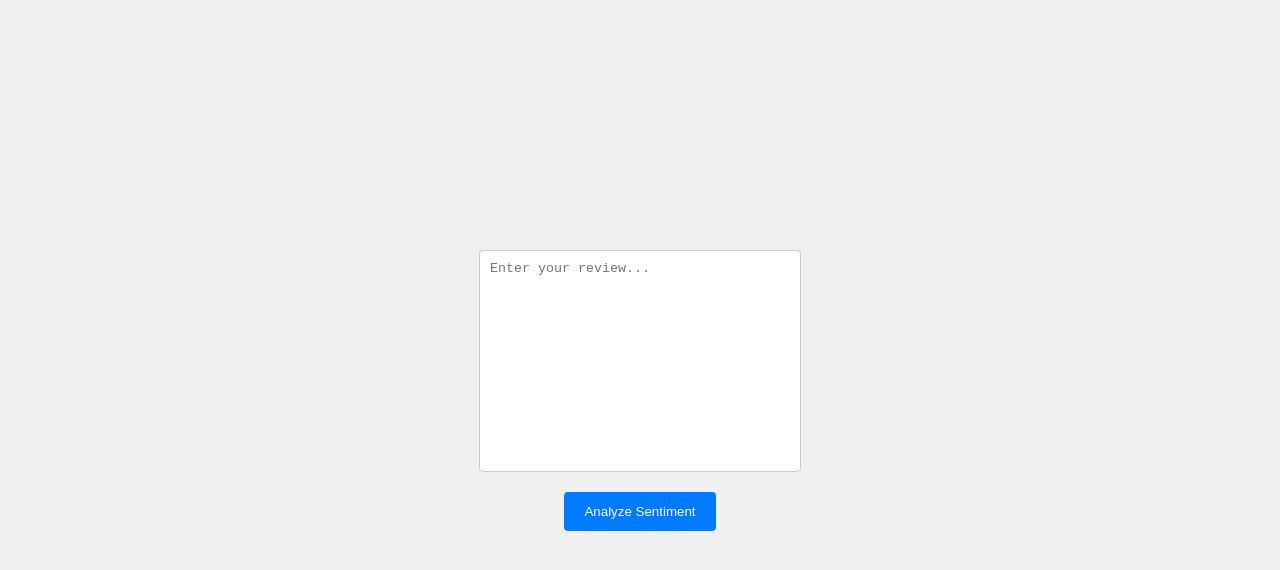
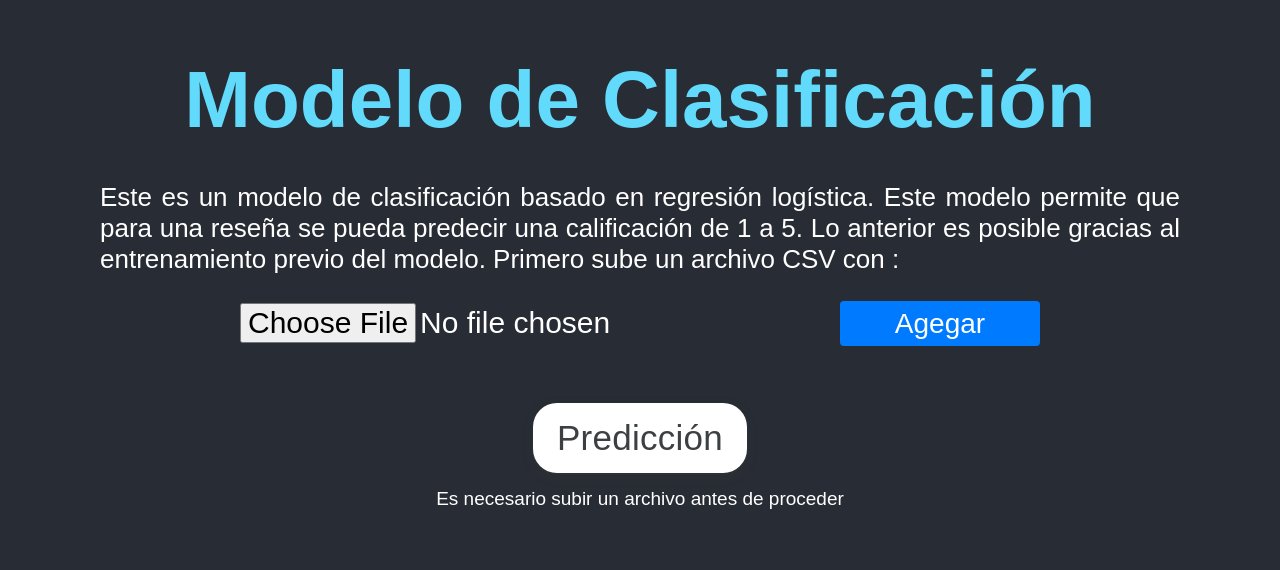
Before and after one commit to Juanchix/Proyecto1-G25-Etapa2, a React (Create React App) app in the folder reviews/: page / in a window 1280 px wide. Shown: the top 570 px of the page. Built offline with nearby package versions, Linux system fonts and the light colour scheme.

Commit message:
Cambios Front

```diff
--- a/reviews/package.json
+++ b/reviews/package.json
@@ -6,8 +6,11 @@
     "@testing-library/jest-dom": "^5.17.0",
     "@testing-library/react": "^13.4.0",
     "@testing-library/user-event": "^13.5.0",
+    "axios": "^1.6.8",
+    "flowbite-react": "^0.9.0",
     "react": "^18.2.0",
     "react-dom": "^18.2.0",
+    "react-router-dom": "^6.22.3",
     "react-scripts": "5.0.1",
     "web-vitals": "^2.1.4"
   },
--- a/reviews/src/App.js
+++ b/reviews/src/App.js
@@ -1,26 +1,19 @@
-import React, { useState } from 'react';
 import './App.css';
+import { BrowserRouter, Routes, Route } from "react-router-dom";
+import Train from './components/Train';
+import Prediction from './components/Prediction';
+
 
 function App() {
-  const [review, setReview] = useState('');
-  const [score, setScore] = useState('');
-
-  const handleSubmit = async () => {
-    // Send the review to the backend for analysis (replace this with actual backend integration)
-    // Here, we're just setting a random score as an example
-    const randomScore = Math.floor(Math.random() * 5) + 1;
-    setScore(randomScore);
-  };
 
   return (
-    <div className="container">
-      <textarea
-        placeholder="Enter your review..."
-        value={review}
-        onChange={(e) => setReview(e.target.value)}
-      ></textarea>
-      <button onClick={handleSubmit}>Analyze Sentiment</button>
-      <div className="result">{score}</div>
+    <div className="Pagina">
+      <BrowserRouter>
+        <Routes>
+          <Route path="/" exact element={<Train />} />
+          <Route path="/predict" element={<Prediction />} />
+        </Routes>
+      </BrowserRouter>
     </div>
   );
 }
--- /dev/null
+++ b/reviews/src/components/Prediction.js
@@ -0,0 +1,24 @@
+import { Card } from "flowbite-react";
+import "../styles/Prediction.css"
+import { useLocation } from "react-router-dom";
+
+function Prediction(){
+    const location = useLocation();
+    const { precision, recall, f1 } = location.state;
+    return (
+        <div className='Pagina'>
+            <h1 id="unTitulo">Resultados del modelo</h1>
+            <p>Ya ha sido procesado su archivo y se obtuvieron los siguientes resultados:</p>
+            <Card className='carta'>
+                <h2 className="titulo">Resultados</h2>
+                <p className="resultados">Estos son las metricas asociadas a la predicción realizada por nuestro modelo:</p>
+                <p className="metricas">Precision: {precision}%</p>
+                <p className="metricas">Recall: {recall}%</p>
+                <p className="metricas">F1: {f1}%</p>
+            </Card>
+            <a href="http://localhost:8000/download"><button className='descarga'>Descargar archivo</button></a>
+        </div>
+    );
+}
+
+export default Prediction;
--- /dev/null
+++ b/reviews/src/components/Train.js
@@ -0,0 +1,64 @@
+import React, { useState } from 'react';
+import { Link } from 'react-router-dom';
+import '../styles/Train.css';
+import axios from 'axios';
+
+function Train() {
+    // Estado para almacenar el archivo seleccionado
+    const [selectedFile, setSelectedFile] = useState(null);
+    const [isClicked, setIsClicked] = useState(false);
+    const [isUploaded, setIsUploaded] = useState(false);
+    const [prec, setPrec] = useState(0);
+    const [recall, setRecall] = useState(0);
+    const [f1, setF1] = useState(0);
+
+
+    // Controlador de eventos para manejar la selección de archivos
+    const handleFileChange = (event) => {
+      setSelectedFile(event.target.files[0]);
+      setIsUploaded(true);
+    };
+
+    // Función para manejar el envío del formulario
+
+    const handleSubmit = async (event) => {
+      event.preventDefault();
+      setIsClicked(true);
+      console.log(selectedFile)
+      const formData = new FormData();
+      formData.append('file', selectedFile);
+
+      try {
+        const { data } = await axios.post("http://localhost:8000/upload", formData, {
+          headers: {
+            Accept: "multipart/form-data",
+            "Content-Type": "multipart/form-data",
+          },
+        });
+        //console.log(data)
+        setPrec((Number(data.ps)*100).toFixed(2));
+        setRecall((Number(data.rs)*100).toFixed(2));
+        setF1((Number(data.f1)*100).toFixed(2));
+      } catch (error) {
+        // Handle any errors that might occur during the request
+        console.error('Error occurred:', error);
+      }
+    };
+
+    return (
+        <div className="Pagina">
+          <h1 id="unTitulo">Modelo de Clasificación</h1>
+          <p>Este es un modelo de clasificación basado en regresión logística. Este modelo permite que para una reseña se pueda predecir una calificación de 1 a 5. Lo anterior es posible gracias al entrenamiento previo del modelo. Primero sube un archivo CSV con :</p>
+
+          <form className="formulario" onSubmit={handleSubmit}>
+              <input type="file" id="file" name="file" accept=".csv" onChange={handleFileChange}></input>
+              <button disabled={!isUploaded} type='submit'>Agegar</button>
+          </form>
+          <Link to={'/prediccion'} state = {{precision:prec,recall:recall,f1:f1}}> <button disabled={!isClicked} className='prediccion'>Predicción</button></Link>
+          <p className='advertencia'>Es necesario subir un archivo antes de proceder</p>
+        </div>
+    );
+
+}
+
+export default Train;
--- /dev/null
+++ b/reviews/src/styles/Prediction.css
@@ -0,0 +1,111 @@
+.Pagina {
+    text-align: justify;
+  }
+  #unTitulo{
+    font-size: 80px;
+    color: #61dafb;
+    margin-bottom: 10px;
+  }
+
+  .Pagina{
+    background-color: #282c34;
+    min-height: 100vh;
+    display: flex;
+    flex-direction: column;
+    align-items: center;
+    justify-content: start;
+    font-size: calc(10px + 2vmin);
+    color: white;
+    padding: 50px;
+  }
+
+  .App-link {
+    color: #61dafb;
+  }
+
+  .titulo{
+    text-align: center;
+    font-size: 50px;
+  }
+
+  .resultados{
+    text-align: justify;
+    font-size: 35px;
+  }
+  .metricas{
+    text-align: center;
+    font-size: 35px;
+  }
+
+  .carta{
+    width: 700px;
+  }
+
+  /* CSS */
+  .descarga {
+    align-items: center;
+    appearance: none;
+    background-color: #fff;
+    border-radius: 24px;
+    border-style: none;
+    box-shadow: rgba(0, 0, 0, .2) 0 3px 5px -1px,rgba(0, 0, 0, .14) 0 6px 10px 0,rgba(0, 0, 0, .12) 0 1px 18px 0;
+    box-sizing: border-box;
+    color: #3c4043;
+    cursor: pointer;
+    display: inline-flex;
+    fill: currentcolor;
+    font-size: 35px;
+    font-weight: 500;
+    height: 70px;
+    justify-content: center;
+    letter-spacing: .25px;
+    line-height: normal;
+    max-width: 100%;
+    overflow: visible;
+    padding: 2px 24px;
+    position: relative;
+    text-align: center;
+    text-transform: none;
+    transition: box-shadow 280ms cubic-bezier(.4, 0, .2, 1),opacity 15ms linear 30ms,transform 270ms cubic-bezier(0, 0, .2, 1) 0ms;
+    user-select: none;
+    -webkit-user-select: none;
+    touch-action: manipulation;
+    width: auto;
+    will-change: transform,opacity;
+    z-index: 0;
+  }
+
+  .descarga:hover {
+    background: #F6F9FE;
+    color: #174ea6;
+  }
+
+  .descarga:active {
+    box-shadow: 0 4px 4px 0 rgb(60 64 67 / 30%), 0 8px 12px 6px rgb(60 64 67 / 15%);
+    outline: none;
+  }
+
+  .descarga:focus {
+    outline: none;
+    border: 2px solid #4285f4;
+  }
+
+  .descarga:not(:disabled) {
+    box-shadow: rgba(60, 64, 67, .3) 0 1px 3px 0, rgba(60, 64, 67, .15) 0 4px 8px 3px;
+  }
+
+  .descarga:not(:disabled):hover {
+    box-shadow: rgba(60, 64, 67, .3) 0 2px 3px 0, rgba(60, 64, 67, .15) 0 6px 10px 4px;
+  }
+
+  .descarga:not(:disabled):focus {
+    box-shadow: rgba(60, 64, 67, .3) 0 1px 3px 0, rgba(60, 64, 67, .15) 0 4px 8px 3px;
+  }
+
+  .descarga:not(:disabled):active {
+    box-shadow: rgba(60, 64, 67, .3) 0 4px 4px 0, rgba(60, 64, 67, .15) 0 8px 12px 6px;
+  }
+
+  .descarga:disabled {
+    box-shadow: rgba(60, 64, 67, .3) 0 1px 3px 0, rgba(60, 64, 67, .15) 0 4px 8px 3px;
+  }
--- /dev/null
+++ b/reviews/src/styles/Train.css
@@ -0,0 +1,118 @@
+.Pagina {
+    text-align: justify;
+  }
+  #unTitulo{
+    font-size: 80px;
+    color: #61dafb;
+    margin-bottom: 50px;
+  }
+
+  .Pagina{
+    background-color: #282c34;
+    min-height: 100vh;
+    display: flex;
+    flex-direction: column;
+    align-items: center;
+    justify-content: start;
+    font-size: calc(10px + 2vmin);
+    color: white;
+    padding: 50px;
+  }
+
+  .App-link {
+    color: #61dafb;
+  }
+
+
+  .formulario  input{
+    width: 600px; /* Ajusta el ancho según sea necesario */
+    height: 100px; /* Ajusta la altura según sea necesario */
+    font-size: 30px;
+  }
+  input#file {
+    width: 600px; /* Ajusta el ancho según sea necesario */
+    height: 100px; /* Ajusta la altura según sea necesario */
+    font-size: 30px;
+  }
+
+  .formulario  button{
+    width: 200px; /* Ajusta el ancho según sea necesario */
+    height: 45px; /* Ajusta la altura según sea necesario */
+    font-size: 28px;
+    text-align: center;
+    line-height: 5px;
+  }
+
+  /* CSS */
+  .prediccion {
+    align-items: center;
+    appearance: none;
+    background-color: #fff;
+    border-radius: 24px;
+    border-style: none;
+    box-shadow: rgba(0, 0, 0, .2) 0 3px 5px -1px,rgba(0, 0, 0, .14) 0 6px 10px 0,rgba(0, 0, 0, .12) 0 1px 18px 0;
+    box-sizing: border-box;
+    color: #3c4043;
+    cursor: pointer;
+    display: inline-flex;
+    fill: currentcolor;
+    font-size: 35px;
+    font-weight: 500;
+    height: 70px;
+    justify-content: center;
+    letter-spacing: .25px;
+    line-height: normal;
+    max-width: 100%;
+    overflow: visible;
+    padding: 2px 24px;
+    position: relative;
+    text-align: center;
+    text-transform: none;
+    transition: box-shadow 280ms cubic-bezier(.4, 0, .2, 1),opacity 15ms linear 30ms,transform 270ms cubic-bezier(0, 0, .2, 1) 0ms;
+    user-select: none;
+    -webkit-user-select: none;
+    touch-action: manipulation;
+    width: auto;
+    will-change: transform,opacity;
+    z-index: 0;
+  }
+
+  .prediccion:hover {
+    background: #F6F9FE;
+    color: #174ea6;
+  }
+
+  .prediccion:active {
+    box-shadow: 0 4px 4px 0 rgb(60 64 67 / 30%), 0 8px 12px 6px rgb(60 64 67 / 15%);
+    outline: none;
+  }
+
+  .prediccion:focus {
+    outline: none;
+    border: 2px solid #4285f4;
+  }
+
+  .prediccion:not(:disabled) {
+    box-shadow: rgba(60, 64, 67, .3) 0 1px 3px 0, rgba(60, 64, 67, .15) 0 4px 8px 3px;
+  }
+
+  .prediccion:not(:disabled):hover {
+    box-shadow: rgba(60, 64, 67, .3) 0 2px 3px 0, rgba(60, 64, 67, .15) 0 6px 10px 4px;
+  }
+
+  .prediccion:not(:disabled):focus {
+    box-shadow: rgba(60, 64, 67, .3) 0 1px 3px 0, rgba(60, 64, 67, .15) 0 4px 8px 3px;
+  }
+
+  .prediccion:not(:disabled):active {
+    box-shadow: rgba(60, 64, 67, .3) 0 4px 4px 0, rgba(60, 64, 67, .15) 0 8px 12px 6px;
+  }
+
+  .prediccion:disabled {
+    box-shadow: rgba(60, 64, 67, .3) 0 1px 3px 0, rgba(60, 64, 67, .15) 0 4px 8px 3px;
+  }
+
+  .advertencia {
+    margin-top: 15px;
+    font-size: 19px;
+  }
```
Also changed, not shown: 1 other file (tests, documents, lock files or other folders).
